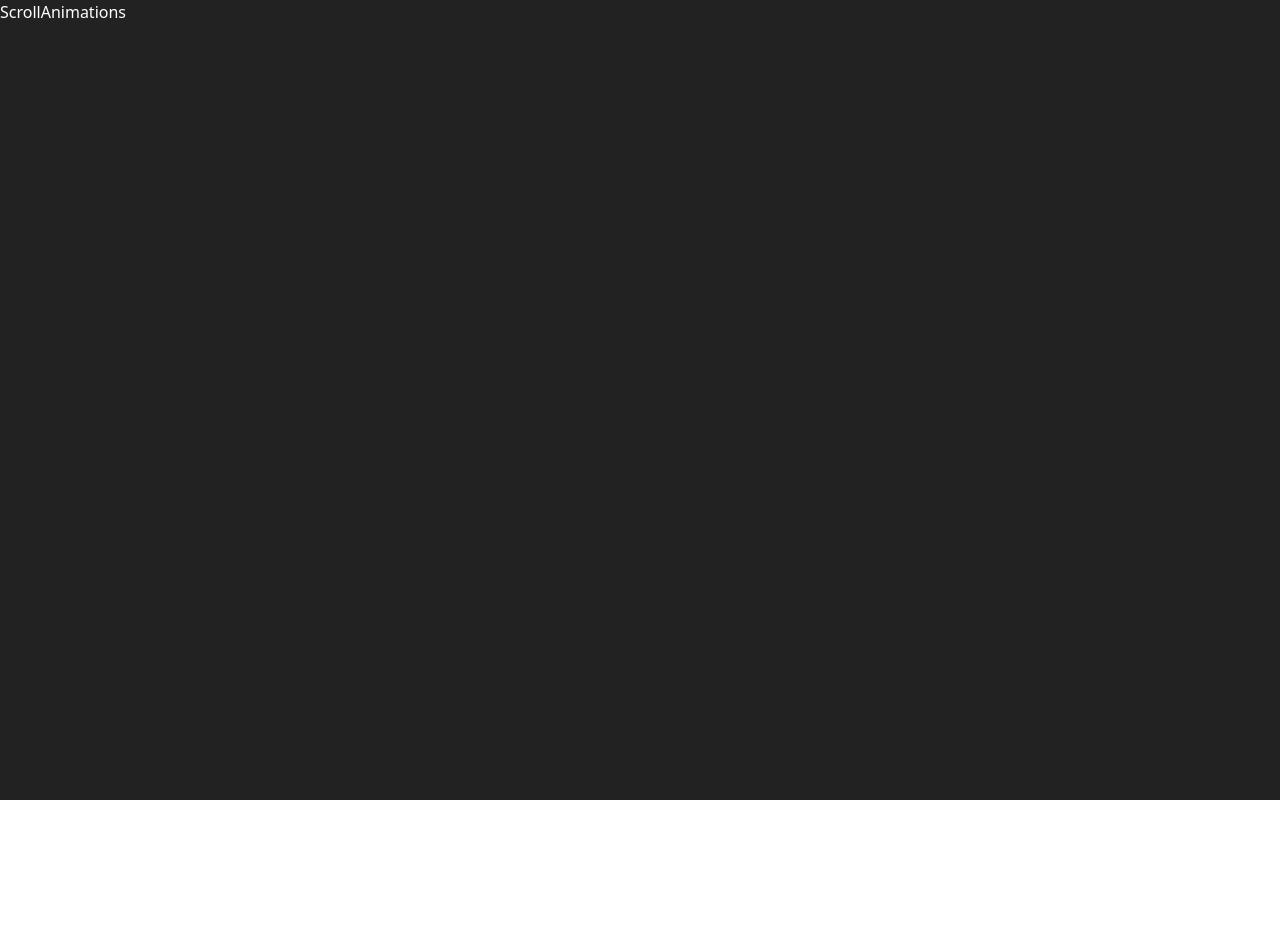
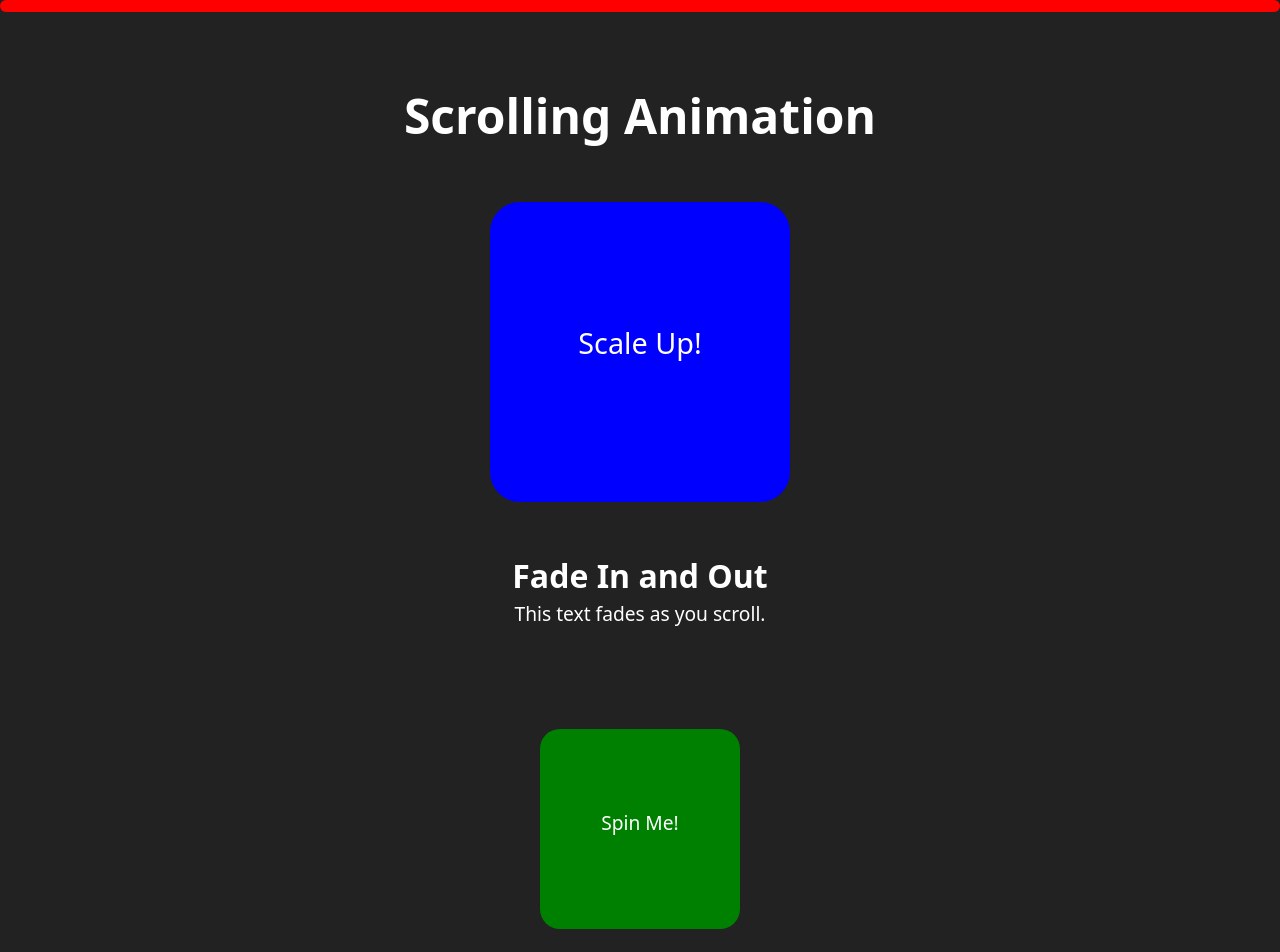
Before and after one commit to abdulrahmans0414/MotionCraft, a React (Vite) app: page /scroll in a window 1280 px wide. Shown: the top 952 px of the page. Before the commit the page ends 800 px from the top, so only its background shows below. Built offline with nearby package versions, Linux system fonts and the light colour scheme.

Commit message:
update ScrollAnimations component with inline styles

```diff
--- a/src/components/Animations/ScrollAnimations.jsx
+++ b/src/components/Animations/ScrollAnimations.jsx
@@ -1,7 +1,83 @@
 import React from "react";
+import { motion, useScroll, useTransform } from "framer-motion";
 
 function ScrollAnimations() {
-    return <div>ScrollAnimations</div>;
+    // Use the useScroll hook to get scrollYProgress
+    const { scrollYProgress } = useScroll();
+
+    // Use useTransform to create derived motion values
+    const scale = useTransform(scrollYProgress, [0, 1], [1, 1.5]);
+    const opacity = useTransform(scrollYProgress, [0, 0.5, 1], [1, 0.5, 1]);
+    const rotate = useTransform(scrollYProgress, [0, 1], [0, 360]);
+
+
+    return (
+        <div style={{ padding: "20px", textAlign: "center", color: "#fff", height: "300vh" }}>
+            {/* Progress Bar */}
+            <motion.div
+                style={{
+                    backgroundColor: "red",
+                    transformOrigin: "left",
+                    borderRadius: "9999px",
+                    width: "100%",
+                    height: "12px",
+                    position: "fixed",
+                    top: 0,
+                    left: 0,
+                    scaleX: scrollYProgress, // Bind scaleX to scrollYProgress
+                }}
+            />
+
+            <h2 style={{ fontSize: "3rem", fontWeight: "bold", marginTop: "60px" }}>
+                Scrolling Animation
+            </h2>
+
+            {/* Section 1: Scaling Box */}
+            <motion.div
+                style={{
+                    width: "200px",
+                    height: "200px",
+                    backgroundColor: "blue",
+                    borderRadius: "20px",
+                    margin: "100px auto",
+                    scale: scale, // Scale based on scroll progress
+                }}
+            >
+                <p style={{ paddingTop: "80px", fontSize: "1.2rem" }}>Scale Up!</p>
+            </motion.div>
+
+            {/* Section 2: Fading Text */}
+            <motion.div
+                style={{
+                    opacity: opacity, // Fade in and out based on scroll progress
+                    margin: "100px auto",
+                }}
+            >
+                <h3 style={{ fontSize: "2rem", fontWeight: "bold" }}>Fade In and Out</h3>
+                <p style={{ fontSize: "1.2rem" }}>This text fades as you scroll.</p>
+            </motion.div>
+
+            {/* Section 3: Rotating Box */}
+            <motion.div
+                style={{
+                    width: "200px",
+                    height: "200px",
+                    backgroundColor: "green",
+                    borderRadius: "20px",
+                    margin: "100px auto",
+                    rotate: rotate, // Rotate based on scroll progress
+                }}
+            >
+                <p style={{ paddingTop: "80px", fontSize: "1.2rem" }}>Spin Me!</p>
+            </motion.div>
+
+            {/* Section 4: Final Message */}
+            <div style={{ marginTop: "100vh", padding: "20px" }}>
+                <h3 style={{ fontSize: "2rem", fontWeight: "bold" }}>You've Reached the End!</h3>
+                <p style={{ fontSize: "1.2rem" }}>Thanks for scrolling!</p>
+            </div>
+        </div>
+    )
 }
 
 export default ScrollAnimations;
```
